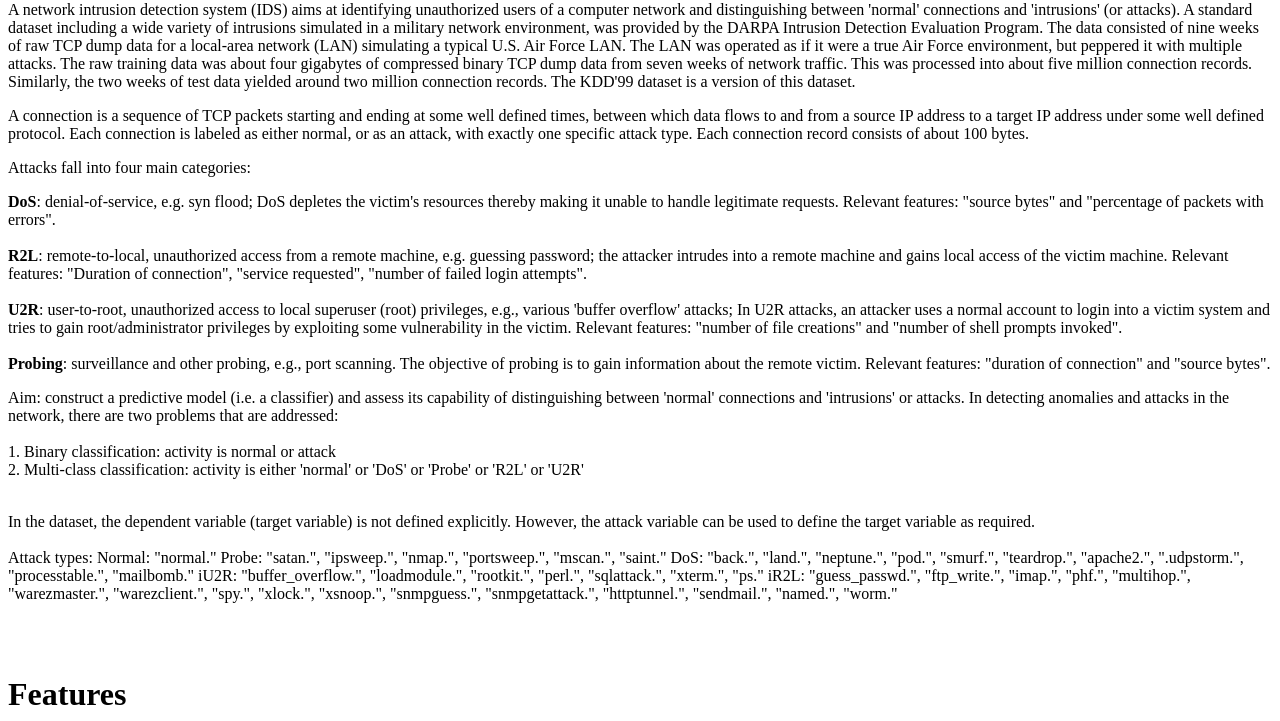
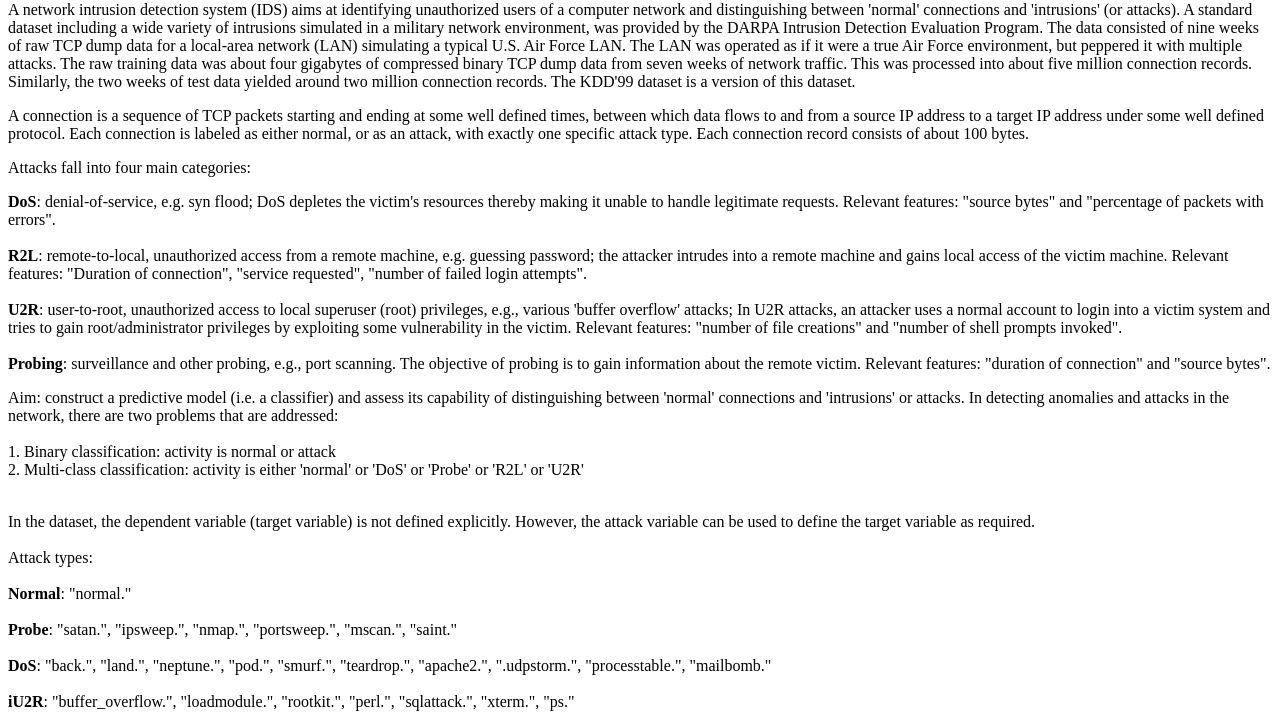
Before and after one commit to JimmyAzar/OCC, a plain HTML site: page docs/Network_IDS.html in a window 1280 px wide. Shown: the part 79-800 px from the top of the page. Drawn offline with Linux system fonts and the light colour scheme.

Commit message:
Update Network_IDS.html

```diff
--- a/docs/Network_IDS.html
+++ b/docs/Network_IDS.html
@@ -28,15 +28,14 @@
 <p>In the dataset, the dependent variable (target variable) is not defined explicitly. However, the attack variable can be used to define the target variable as required.
 <br><br>
 
-<bold><underline>Attack types</bold></underline>:
+<bold><underline>Attack types</bold></underline>: <br><br>
 
-<bold>Normal</bold>: "normal."
-<bold>Probe</bold>: "satan.", "ipsweep.", "nmap.", "portsweep.", "mscan.", "saint."
-<bold>DoS</bold>: "back.", "land.", "neptune.", "pod.", "smurf.", "teardrop.", "apache2.", ".udpstorm.", "processtable.", "mailbomb."
-<bold>iU2R</bold>: "buffer_overflow.", "loadmodule.", "rootkit.", "perl.", "sqlattack.", "xterm.", "ps."
-<bold>iR2L</bold>: "guess_passwd.", "ftp_write.", "imap.", "phf.", "multihop.", "warezmaster.", "warezclient.", "spy.", "xlock.", "xsnoop.", "snmpguess.", "snmpgetattack.", "httptunnel.", "sendmail.", "named.", "worm."
-</p>
-    <br><br>
+<b>Normal</b>: "normal." <br><br>
+<b>Probe</b>: "satan.", "ipsweep.", "nmap.", "portsweep.", "mscan.", "saint." <br><br>
+<b>DoS</b>: "back.", "land.", "neptune.", "pod.", "smurf.", "teardrop.", "apache2.", ".udpstorm.", "processtable.", "mailbomb." <br><br>
+<b>iU2R</b>: "buffer_overflow.", "loadmodule.", "rootkit.", "perl.", "sqlattack.", "xterm.", "ps." <br><br>
+<b>iR2L</b>: "guess_passwd.", "ftp_write.", "imap.", "phf.", "multihop.", "warezmaster.", "warezclient.", "spy.", "xlock.", "xsnoop.", "snmpguess.", "snmpgetattack.", "httptunnel.", "sendmail.", "named.", "worm."
+<br><br></p>
 
 <h1> Features </h1>
 
```
